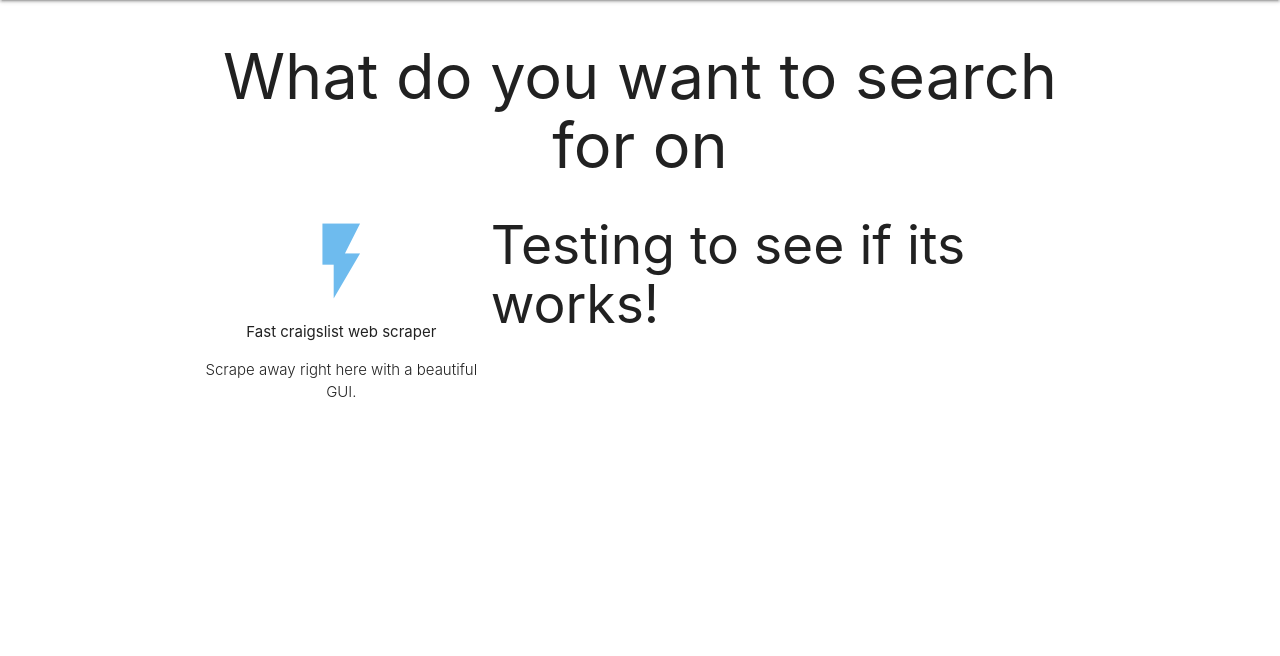
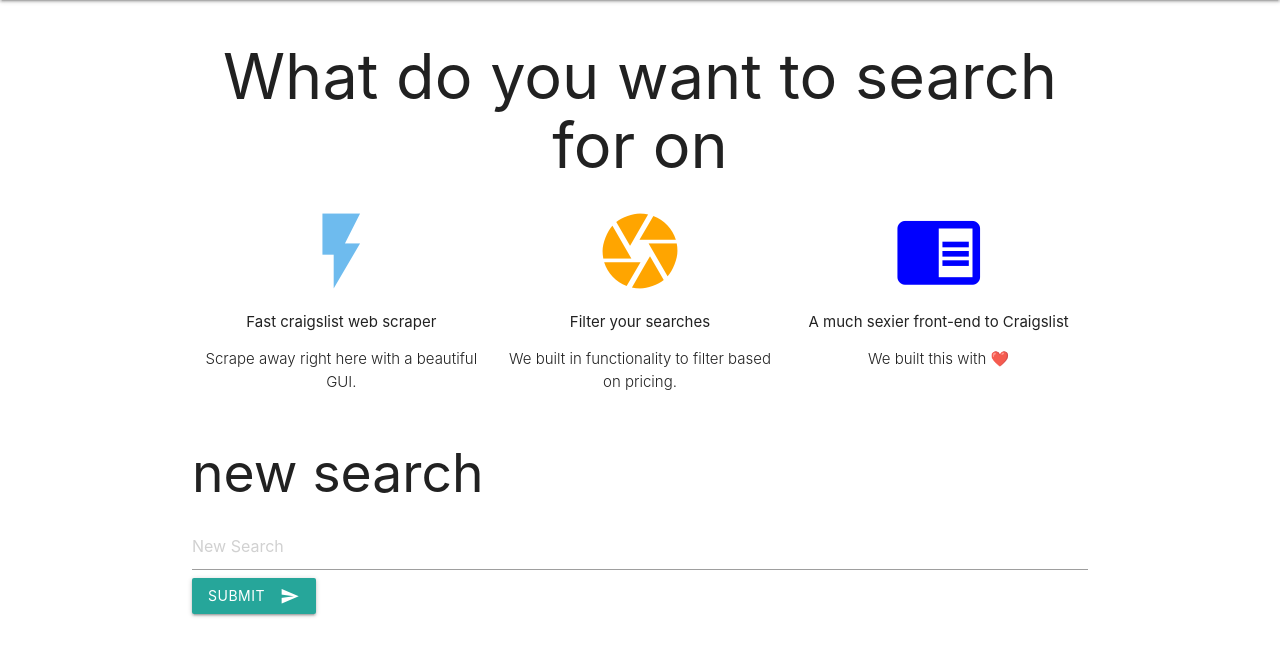
Before and after one commit to WahajAhmedIqbal/-Craigslist-WebScraping-Full-Stack-App, a Django app: page / in a window 1280 px wide. Shown: the part 64-720 px from the top of the page. Run offline with Django 3.2, Linux system fonts and the light colour scheme.

Commit message:
third comit 5.24

```diff
--- a/MyApp/urls.py
+++ b/MyApp/urls.py
@@ -4,4 +4,5 @@ from . import views
 
 urlpatterns = [
     path('' , views.home , name='home'),
+    path('new_search' , views.new_search , name=('new_search'))
 ]
--- a/MyApp/views.py
+++ b/MyApp/views.py
@@ -2,3 +2,11 @@ from django.shortcuts import render
 
 def home(request):
     return render(request ,'base.html')
+
+def new_search(request):
+    search = request.POST.get('search')
+    print(search)
+    stuff_for_frontend = {
+        'search' : search
+    }
+    return render(request, 'new_search.html ' , stuff_for_frontend  )
--- a/templates/base.html
+++ b/templates/base.html
@@ -36,7 +36,39 @@
                         <p class="light center">Scrape away right here with a beautiful GUI.</p>
                     </div>
                 </div>
-    <h2>Testing to see if its works!</h2>
-</body>
+                <div class="col s4">
+                    <!-- Promo Content 2 goes here -->
+                    <div class="center">
+                        <i class="large material-icons" style="color: orange">camera</i>
+                        <p>Filter your searches</p>
+                        <p class="light center">We built in functionality to filter based on pricing.</p>
+                    </div>
+                </div>
 
+                <div class="col s4">
+                    <!-- Promo Content 3 goes here -->
+                    <div class="center">
+                        <i class="large material-icons" style="color: blue">chrome_reader_mode</i>
+                        <p>A much sexier front-end to Craigslist</p>
+                        <p class="light center">We built this with ❤️</p>
+                    </div>
+                </div>
+            </div>
+            <h2>new search</h2>
+
+            <form action="{% url 'new_search' %} " method="POST">
+                {% csrf_token %}
+                <input type="text" name="search" placeholder="New Search">
+                <button class="btn waves-effect waves-light" type="submit" name="action">Submit
+                    <i class="material-icons right">send</i>
+                </button>
+            </form>
+
+    {% block content %}
+
+    {% endblock content %}
+
+
+<script src="https://cdnjs.cloudflare.com/ajax/libs/materialize/1.0.0/js/materialize.min.js"></script>
+        </body>
 </html>
```
Also changed, not shown: templates/new_search.html (added, +8 -0 lines), statc/css/style.css (line endings or trailing spaces).
